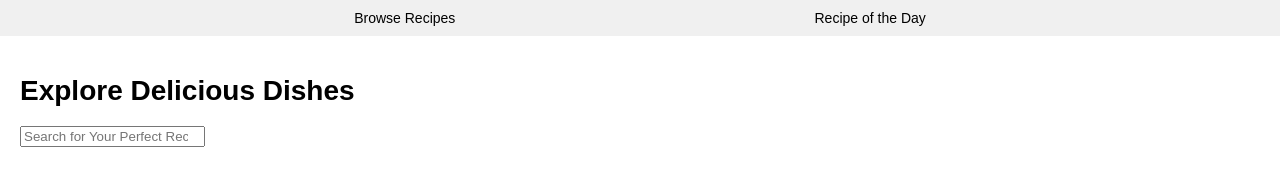
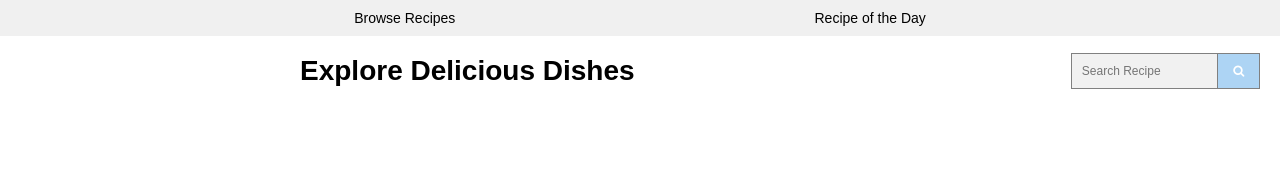
Before and after one commit to janita2802/Food-Recipe-App, a plain HTML site: page index.html in a window 1280 px wide. Drawn offline with Linux system fonts and the light colour scheme.

Commit message:
Add search bar: added header and search bar UI

```diff
--- a/index.html
+++ b/index.html
@@ -5,15 +5,20 @@
     <meta name="viewport" content="width=device-width, initial-scale=1.0">
     <title>Food Recipe App</title>
     <link rel="stylesheet" href="style.css">
+    <link rel="stylesheet" href="https://cdnjs.cloudflare.com/ajax/libs/font-awesome/4.7.0/css/font-awesome.min.css">
 </head>
 <body>
     <header>
         <nav id="navbar"></nav>
     </header>
+    <div id="subheader">
+        <h1>Explore Delicious Dishes</h1>
+        <form class="search" action="submit">
+            <input type="text"  name="search" title="Search for Your Perfect Recipe" placeholder="Search Recipe">
+            <button type="submit" title="Millions of dishes at your fingertips"><i class="fa fa-search"></i></button>
+        </form>
+    </div>
     <main id="main-content">
-        <h1>Explore Delicious Dishes</h1>
-        <input type="search" title=" Millions of dishes at your fingertips" placeholder="Search for Your Perfect Recipe">
-        <div id="Recipes"></div>
     </main>
 </body>
 <script src="index.js" type="module"></script>
--- a/style.css
+++ b/style.css
@@ -8,26 +8,6 @@ body {
 header {
     background-color: #f0f0f0;
 }
-
-/* nav {
-  display: grid;
-  grid-template-columns: repeat(2, 90% 10%);
-  align-items: center;
-  width: 100%;
-
-} */
-
-/* nav a:first-child{
-  display: flex;
-  justify-content: center;
-  padding:10px 0;
-}
-nav a:last-child{
-  display: flex;
-  justify-content: flex-end;
-  padding: 10px 5px;
-  text-align: center;
-} */
 
 nav{
   display: flex;
@@ -41,6 +21,51 @@ nav a{
   color: black;
 }
 
+#subheader{
+  display: flex;
+  justify-content: space-between;
+  align-items: center;
+  width: 100%;
+}
+
+#subheader h1{
+  text-align: center;
+  margin-left:300px;
+}
+
+
+form input{
+  padding: 10px;
+  font-size: 12px;
+  border: 1px solid grey;
+  float: left;
+  width: 60%;
+  background: #f1f1f1;
+}
+
+form button {
+  float: left;
+  width: 20%;
+  padding: 10px;
+  background: #add4f4;
+  color: white;
+  font-size: 12px;
+  border: 1px solid grey;
+  border-left: none;
+  cursor: pointer;
+}
+
+form button:hover {
+  background: #0b7dda;
+}
+
+/* Clear floats */
+form.example::after {
+  content: "";
+  clear: both;
+  display: table;
+}
+
 #main-content {
     padding: 20px;
 }
```
Also changed, not shown: searchicon.png (added).
